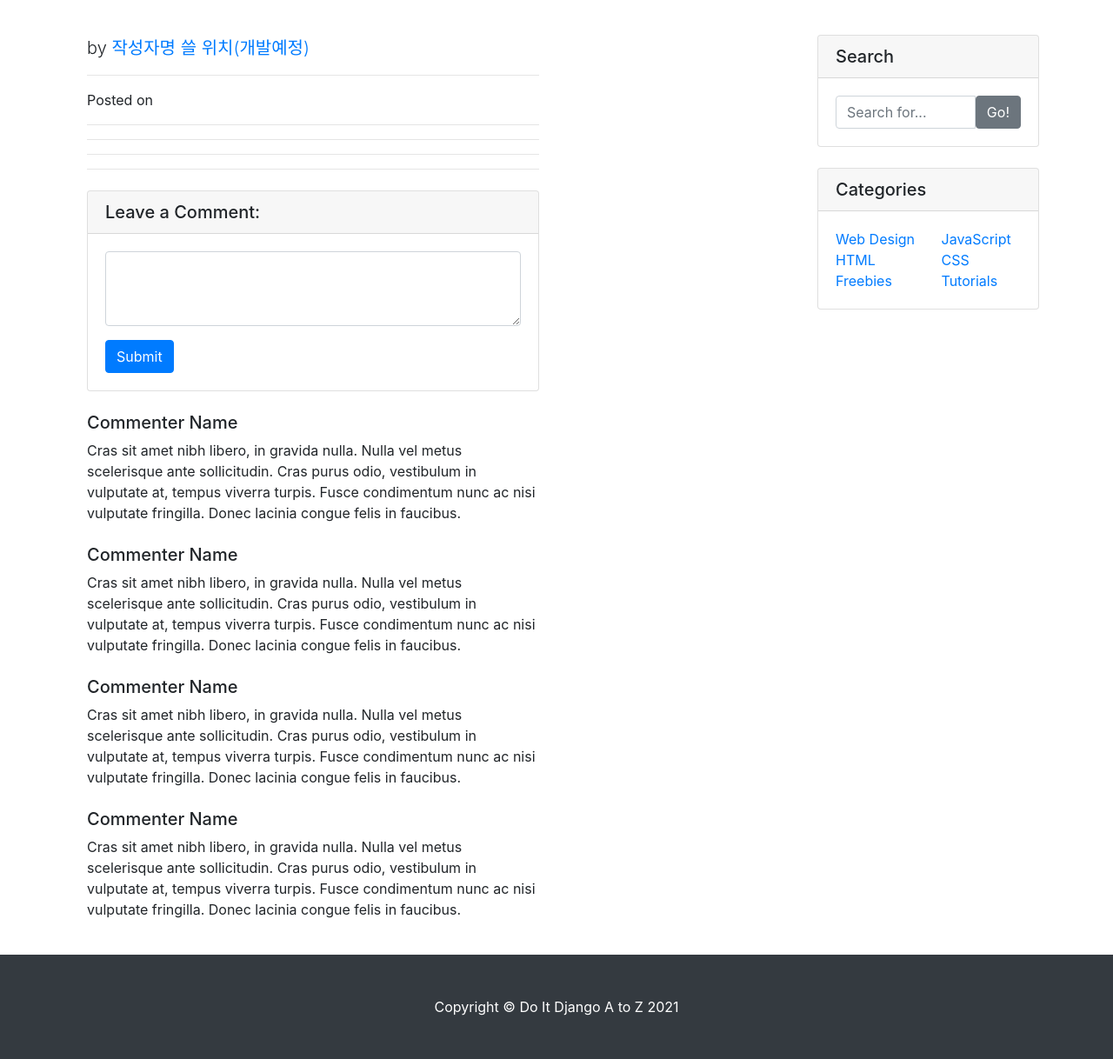
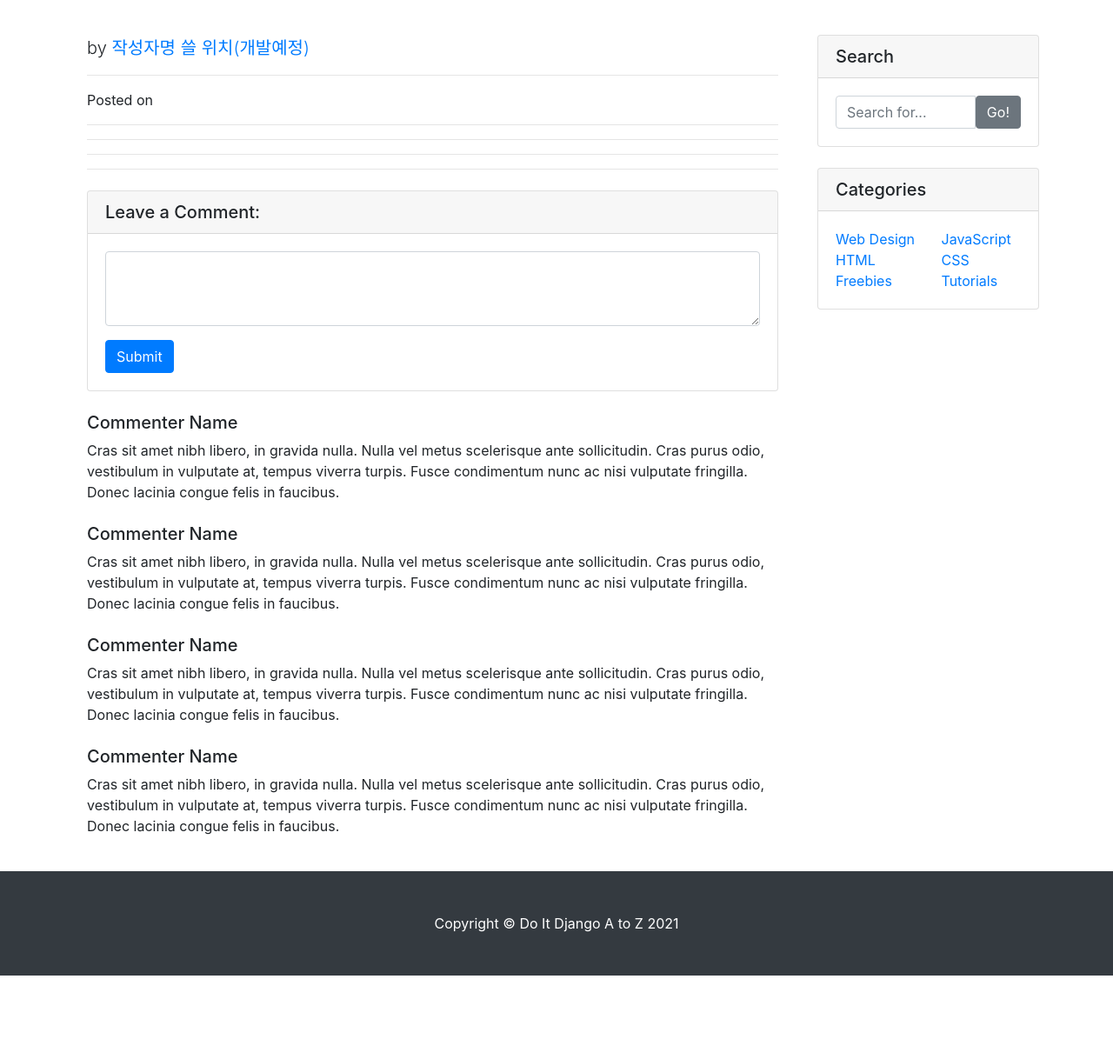
Before and after one commit to Jeeseob/DjangoBlog, a Django app: template blog/templates/blog/post_detail.html in a window 1280 px wide. Shown: the part 56-1274 px from the top of the page at 87% size. After the commit the page ends 1178 px from the top, so only its background shows below. Run offline with Django 3.2, Linux system fonts and the light colour scheme; the template is opened without the code that fills it, so the values that code supplies are empty; some libraries are stand-ins or nearby versions.

Commit message:
post_detail 메인 post 화면 크기 조정

```diff
--- a/blog/templates/blog/post_detail.html
+++ b/blog/templates/blog/post_detail.html
@@ -5,7 +5,7 @@
 {% endblock %}
 
 {% block main_area %}
-      <div class="col-lg-8">
+      <div class="col-lg-12">
 
         <!-- Title -->
         <h1 class="mt-4">{{ post.title }}</h1>
```
